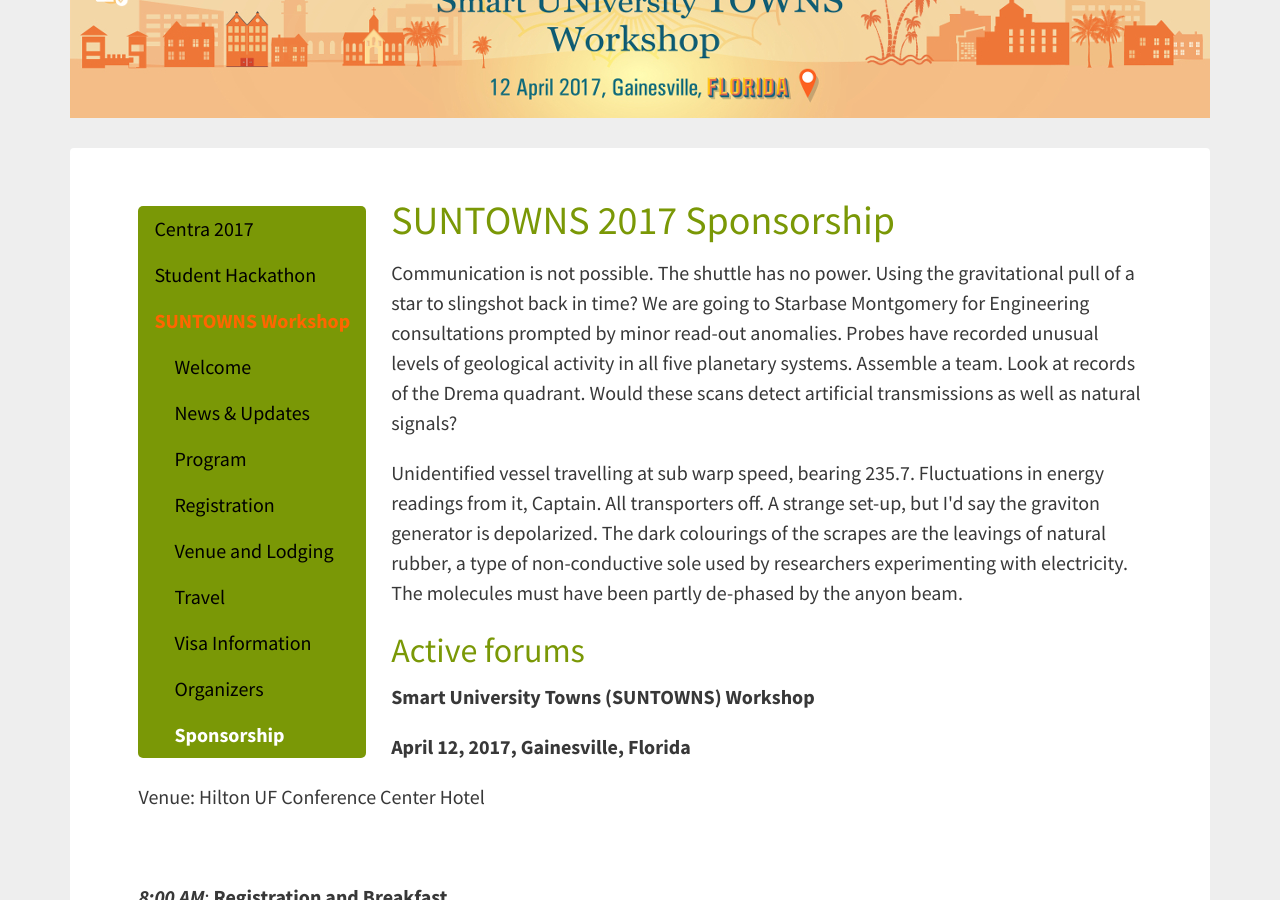
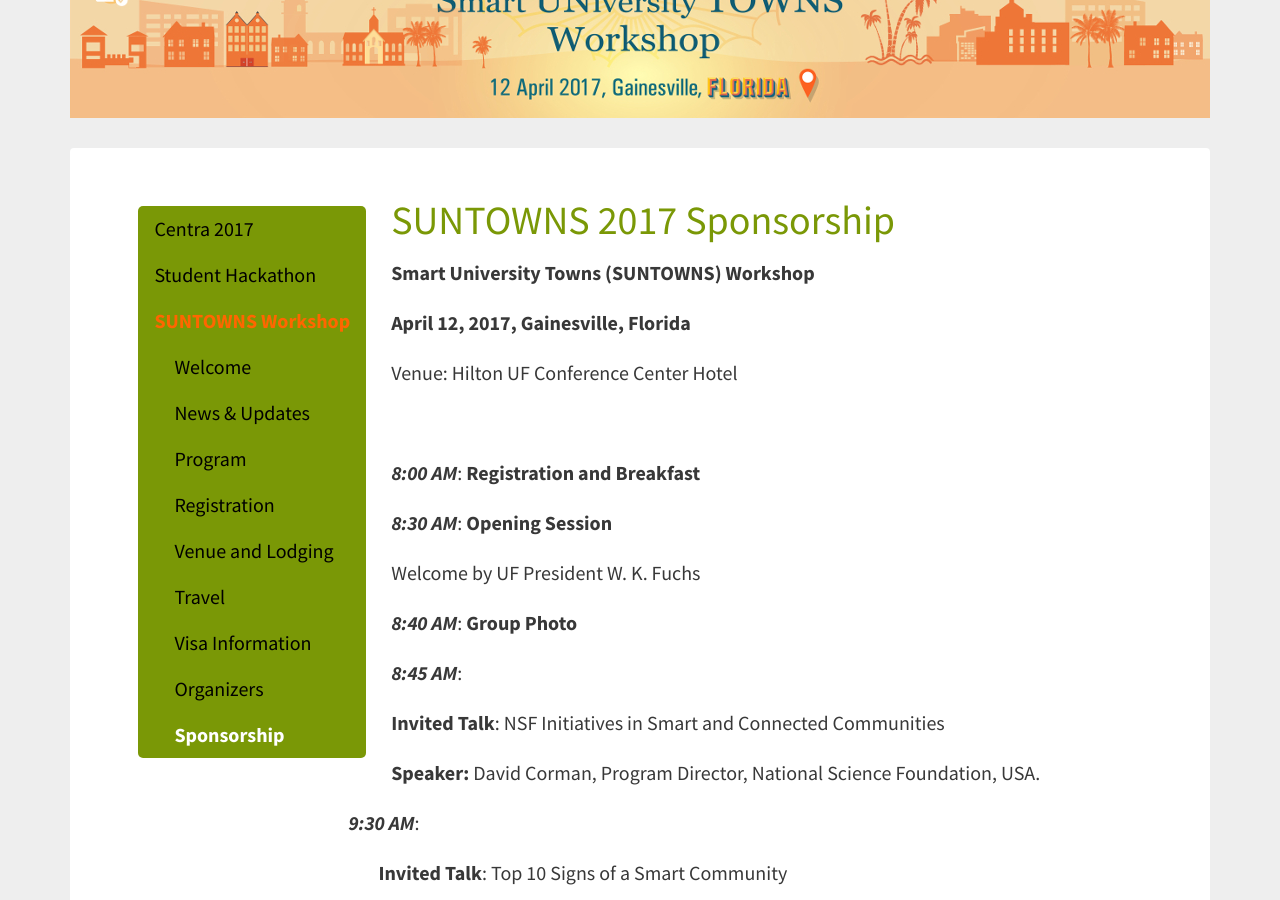
Before and after one commit to hmchou56/centra8, a Jekyll site: the page built from suntowns2017/sponsorship.md, in a window 1280 px wide and 900 px high, scrolled down 225 px. Built offline with Jekyll 4.4.1, drawn with Linux system fonts in a browser that asks for light colours; nearby versions of some CDN libraries.

Commit message:
JF
Jose did this

```diff
--- a/suntowns2017/sponsorship.md
+++ b/suntowns2017/sponsorship.md
@@ -10,54 +10,44 @@
 
 # SUNTOWNS 2017 Sponsorship
 
-<p>
-Communication is not possible. The shuttle has no power. Using the gravitational pull of a star to slingshot back in time? We are going to Starbase Montgomery for Engineering consultations prompted by minor read-out anomalies. Probes have recorded unusual levels of geological activity in all five planetary systems. Assemble a team. Look at records of the Drema quadrant. Would these scans detect artificial transmissions as well as natural signals?
-</p>
-
-<p>
-Unidentified vessel travelling at sub warp speed, bearing 235.7. Fluctuations in energy readings from it, Captain. All transporters off. A strange set-up, but I'd say the graviton generator is depolarized. The dark colourings of the scrapes are the leavings of natural rubber, a type of non-conductive sole used by researchers experimenting with electricity. The molecules must have been partly de-phased by the anyon beam.
-</p>
-
-## Active forums
-
-<p><strong>Smart University Towns (SUNTOWNS) Workshop </strong></p>
-<p><strong>April 12, 2017, Gainesville, Florida</strong></p>
-<p>Venue: Hilton UF Conference Center Hotel</p>
-<p>&nbsp;</p>
-<p><strong><em>8:00 AM</em></strong>: <strong>Registration and Breakfast</strong></p>
-<p><strong><em>8:30 AM</em></strong>: <strong>Opening Session</strong></p>
-<p>Welcome by UF President W. K. Fuchs</p>
-<p><strong><em>8:40 AM</em></strong>: <strong>Group Photo</strong></p>
-<p><strong><em>8:45 AM</em></strong>:</p>
-<p><strong>Invited Talk</strong>: NSF Initiatives in Smart and Connected Communities</p>
-<p><strong>Speaker:</strong> David Corman, Program Director, National Science Foundation, USA.</p>
-<p><strong><em>9:30 AM</em></strong>:</p>
-<p><strong>Invited Talk</strong>: Top 10 Signs of a Smart Community</p>
-<p><strong>Speaker:</strong> Glenn Ricart, Founder and CTO of US Ignite, USA.</p>
-<p><strong><em>10:00 AM</em></strong>: Break</p>
-<p><strong><em>10: 30 AM</em></strong><em>: </em></p>
-<p><strong>Invited Talk</strong>: Data Analytics and Embedded Systems for Understanding Cities</p>
-<p><strong>Speaker:</strong> Charlie Catlett, Senior Computer Scientist, Argonne National Laboratory and the University of Chicago, USA.</p>
-<p><strong><em>11:00 AM</em></strong><em>:</em></p>
-<p><strong>Invited Talk:</strong> Smart University Initiative in Osaka University</p>
-<p><strong>Speaker: </strong>Shinji Shimojo, Professor and Director of Cybermedia Center, Osaka University and National Institute of Information and Communications Technology, Japan.</p>
-<p><strong><em>11:30 AM: </em></strong></p>
-<p><strong>Invited Talk:</strong> The Messiness of Innovation: How emerging technology infrastructure demands new types of civic order</p>
-<p><strong>Speaker: </strong>Aaron Deacon, Founder and Managing Director of Kansas City Digital Drive, USA.</p>
-<p><strong><em>12:00 PM</em></strong> &ndash; <strong>Lunch</strong> and presentation on UF-Gainesville joint development plan</p>
-<p><strong><em>1:30 PM</em></strong>:</p>
-<p><strong>Invited Talk:</strong> A Resiliency Based Approach to Architecting a Smart Community</p>
-<p><strong>Speaker: </strong>Matthew E Delcambre, Director, Center for Business and Information Technology (CBIT), Informatics Research Institute, University of Louisiana at Lafayette, USA.</p>
-<p><strong><em>2:00 PM</em></strong>:</p>
-<p><strong>Invited Talk:</strong> Porto: A Living Lab for Future Smarter Cities</p>
-<p><strong>Speaker: </strong>Rui Oliveira, Associate Professor at the Informatics Department of University of Minho and Member of the Administration Board of INESC TEC, Porto, Portugal.</p>
-<p><strong><em>2:30 PM</em></strong>:</p>
-<p><strong>Invited Talk:</strong> Experiences and Opportunities of Smart and Connected Communities in Taiwan</p>
-<p><strong>Speaker: </strong>Fang-Pang Lin, National Center for High-Performance Computing, National Applied Research Laboratories, Taiwan.</p>
-<p><strong><em>3:00 PM</em></strong> &ndash; Break</p>
-<p><strong><em>3:30 PM</em></strong>:</p>
-<p><strong>Panel Presentations and Discussion: </strong>Smart University Towns: Challenges and Opportunities</p>
-<p><strong><em>4:30 PM</em></strong>:</p>
-<p>Smart Gainesville presentations (includes presentation by Lily ELEFTERIADOU on autonomous vehicle transportation research and testbed at UF). The time of this talk will be swapped with the panel&rsquo;s time.</p>
-<p><strong><em>5:00 PM: </em>Closing Remarks</strong></p>
-<p><strong>6:30 PM</strong>: <strong>Dinner</strong> (Location: Thomas Center)</p>
+<p style="padding-left: 210px;"><strong>Smart University Towns (SUNTOWNS) Workshop </strong></p>
+<p style="padding-left: 210px;"><strong>April 12, 2017, Gainesville, Florida</strong></p>
+<p style="padding-left: 210px;">Venue: Hilton UF Conference Center Hotel</p>
+<p style="padding-left: 210px;">&nbsp;</p>
+<p style="padding-left: 210px;"><strong><em>8:00 AM</em></strong>: <strong>Registration and Breakfast</strong></p>
+<p style="padding-left: 210px;"><strong><em>8:30 AM</em></strong>: <strong>Opening Session</strong></p>
+<p style="padding-left: 240px;">Welcome by UF President W. K. Fuchs</p>
+<p style="padding-left: 210px;"><strong><em>8:40 AM</em></strong>: <strong>Group Photo</strong></p>
+<p style="padding-left: 210px;"><strong><em>8:45 AM</em></strong>:</p>
+<p style="padding-left: 240px;"><strong>Invited Talk</strong>: NSF Initiatives in Smart and Connected Communities</p>
+<p style="padding-left: 240px;"><strong>Speaker:</strong> David Corman, Program Director, National Science Foundation, USA.</p>
+<p style="padding-left: 210px;"><strong><em>9:30 AM</em></strong>:</p>
+<p style="padding-left: 240px;"><strong>Invited Talk</strong>: Top 10 Signs of a Smart Community</p>
+<p style="padding-left: 240px;"><strong>Speaker:</strong> Glenn Ricart, Founder and CTO of US Ignite, USA.</p>
+<p style="padding-left: 210px;"><strong><em>10:00 AM</em></strong>: Break</p>
+<p style="padding-left: 210px;"><strong><em>10: 30 AM</em></strong><em>: </em></p>
+<p style="padding-left: 240px;"><strong>Invited Talk</strong>: Data Analytics and Embedded Systems for Understanding Cities</p>
+<p style="padding-left: 240px;"><strong>Speaker:</strong> Charlie Catlett, Senior Computer Scientist, Argonne National Laboratory and the University of Chicago, USA.</p>
+<p style="padding-left: 210px;"><strong><em>11:00 AM</em></strong><em>:</em></p>
+<p style="padding-left: 240px;"><strong>Invited Talk:</strong> Smart University Initiative in Osaka University</p>
+<p style="padding-left: 240px;"><strong>Speaker: </strong>Shinji Shimojo, Professor and Director of Cybermedia Center, Osaka University and National Institute of Information and Communications Technology, Japan.</p>
+<p style="padding-left: 210px;"><strong><em>11:30 AM: </em></strong></p>
+<p style="padding-left: 240px;"><strong>Invited Talk:</strong> The Messiness of Innovation: How emerging technology infrastructure demands new types of civic order</p>
+<p style="padding-left: 240px;"><strong>Speaker: </strong>Aaron Deacon, Founder and Managing Director of Kansas City Digital Drive, USA.</p>
+<p style="padding-left: 210px;"><strong><em>12:00 PM</em></strong> &ndash; <strong>Lunch</strong> and presentation on UF-Gainesville joint development plan</p>
+<p style="padding-left: 210px;"><strong><em>1:30 PM</em></strong>:</p>
+<p style="padding-left: 240px;"><strong>Invited Talk:</strong> A Resiliency Based Approach to Architecting a Smart Community</p>
+<p style="padding-left: 240px;"><strong>Speaker: </strong>Matthew E Delcambre, Director, Center for Business and Information Technology (CBIT), Informatics Research Institute, University of Louisiana at Lafayette, USA.</p>
+<p style="padding-left: 210px;"><strong><em>2:00 PM</em></strong>:</p>
+<p style="padding-left: 210px;"><strong>Invited Talk:</strong> Porto: A Living Lab for Future Smarter Cities</p>
+<p style="padding-left: 210px;"><strong>Speaker: </strong>Rui Oliveira, Associate Professor at the Informatics Department of University of Minho and Member of the Administration Board of INESC TEC, Porto, Portugal.</p>
+<p style="padding-left: 210px;"><strong><em>2:30 PM</em></strong>:</p>
+<p style="padding-left: 210px;"><strong>Invited Talk:</strong> Experiences and Opportunities of Smart and Connected Communities in Taiwan</p>
+<p style="padding-left: 210px;"><strong>Speaker: </strong>Fang-Pang Lin, National Center for High-Performance Computing, National Applied Research Laboratories, Taiwan.</p>
+<p style="padding-left: 210px;"><strong><em>3:00 PM</em></strong> &ndash; Break</p>
+<p style="padding-left: 210px;"><strong><em>3:30 PM</em></strong>:</p>
+<p style="padding-left: 210px;"><strong>Panel Presentations and Discussion: </strong>Smart University Towns: Challenges and Opportunities</p>
+<p style="padding-left: 210px;"><strong><em>4:30 PM</em></strong>:</p>
+<p style="padding-left: 210px;">Smart Gainesville presentations (includes presentation by Lily ELEFTERIADOU on autonomous vehicle transportation research and testbed at UF). The time of this talk will be swapped with the panel&rsquo;s time.</p>
+<p style="padding-left: 210px;"><strong><em>5:00 PM: </em>Closing Remarks</strong></p>
+<p style="padding-left: 210px;"><strong>6:30 PM</strong>: <strong>Dinner</strong> (Location: Thomas Center)</p>
```
